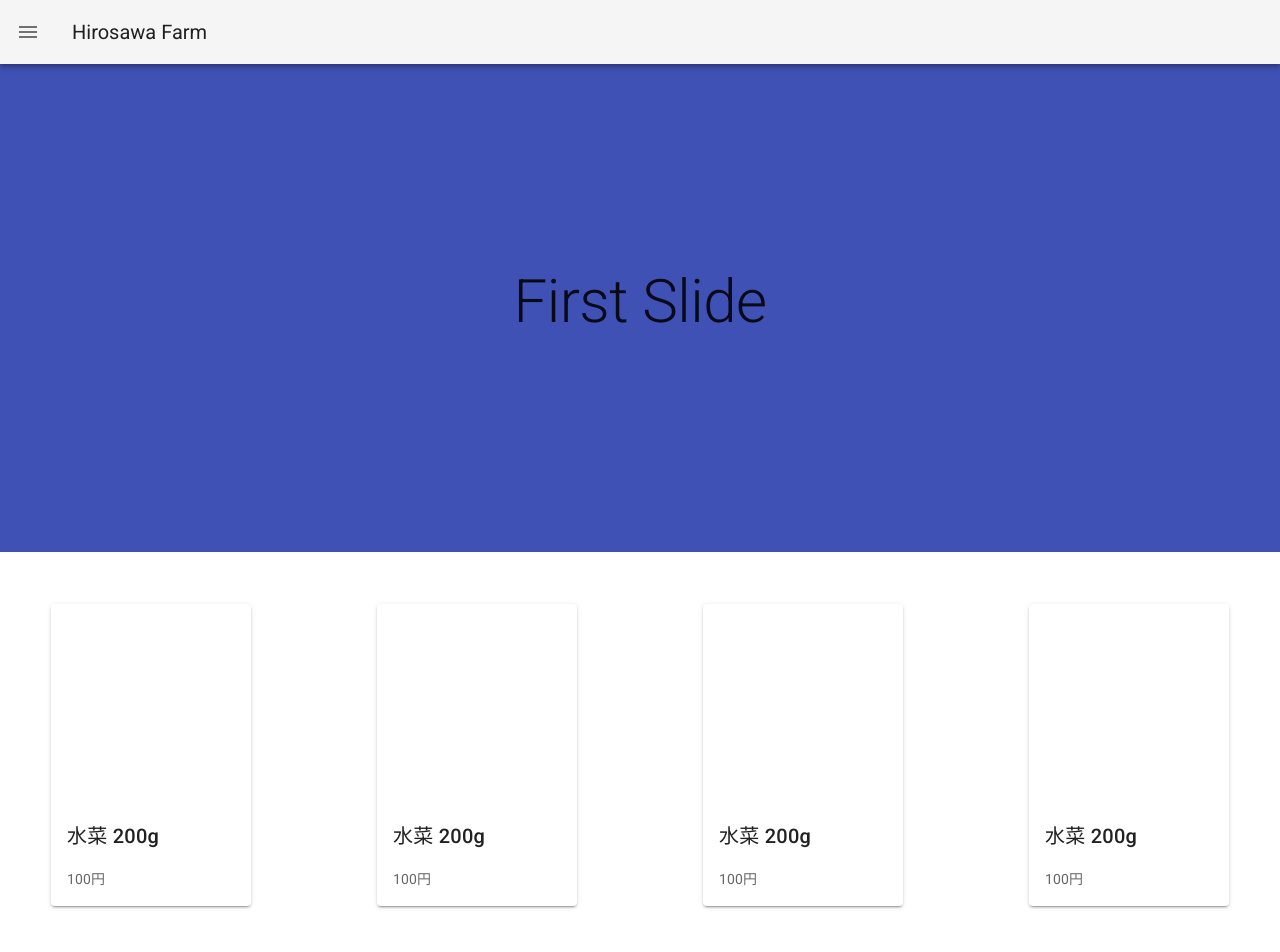
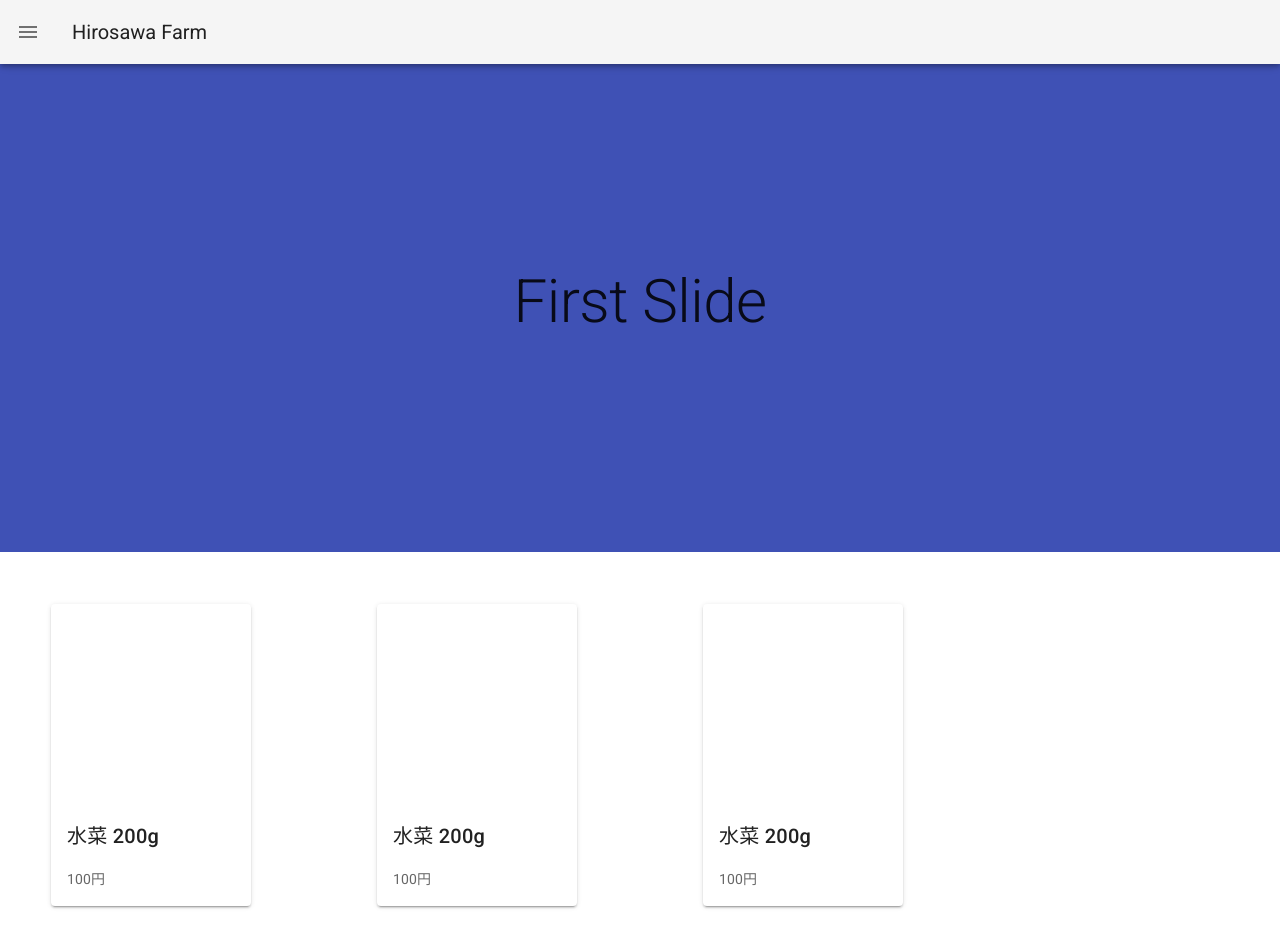
Before and after one commit to masayukihirosawa/farmHirosawa, a Vue app: page / in a window 1280 px wide. Shown: the top 952 px of the page. Built offline with nearby package versions, Linux system fonts and the light colour scheme.

Commit message:
item詳細ページ作成

```diff
--- a/src/components/ItemsList.vue
+++ b/src/components/ItemsList.vue
@@ -8,7 +8,10 @@
       sm="4"
       md="3"
     >
-      <v-card max-width="400">
+      <v-card
+        max-width="400"
+        :to="{ name: 'item-id', params: { id: item.id } }"
+      >
         <v-img :src="item.img" max-height="250" max-width="250"></v-img>
         <v-card-title>{{ item.title }}</v-card-title>
         <v-card-text>{{ item.prace }}円</v-card-text>
@@ -22,14 +25,24 @@ export default {
   data() {
     return {
       items: [
-        { title: "水菜 200g", prace: 100, img: require("@/assets/logo.png") },
-        { title: "水菜 200g", prace: 100, img: require("@/assets/logo.png") },
-        { title: "水菜 200g", prace: 100, img: require("@/assets/logo.png") },
-        { title: "水菜 200g", prace: 100, img: require("@/assets/logo.png") },
-        { title: "水菜 200g", prace: 100, img: require("@/assets/logo.png") },
-        { title: "水菜 200g", prace: 100, img: require("@/assets/logo.png") },
-        { title: "水菜 200g", prace: 100, img: require("@/assets/logo.png") },
-        { title: "水菜 200g", prace: 100, img: require("@/assets/logo.png") },
+        {
+          id: 1,
+          title: "水菜 200g",
+          prace: 100,
+          img: require("@/assets/logo.png"),
+        },
+        {
+          id: 2,
+          title: "水菜 200g",
+          prace: 100,
+          img: require("@/assets/logo.png"),
+        },
+        {
+          id: 3,
+          title: "水菜 200g",
+          prace: 100,
+          img: require("@/assets/logo.png"),
+        },
       ],
     };
   },
--- a/src/router.js
+++ b/src/router.js
@@ -1,6 +1,7 @@
 import Vue from "vue";
 import Router from "vue-router";
 import Home from "./views/Home";
+import Item from "./views/Item";
 import About from "./views/About";
 
 Vue.use(Router);
@@ -9,6 +10,14 @@ export default new Router({
   mode: "history",
   routes: [
     { path: "/", name: "home", component: Home },
+    { path: "/item/:id", name: "item-id", component: Item },
     { path: "/about", name: "about", component: About },
   ],
+  scrollBehavior(to, from, savedPosition) {
+    if (savedPosition) {
+      return savedPosition;
+    } else {
+      return { x: 0, y: 0 };
+    }
+  },
 });
--- /dev/null
+++ b/src/views/Item.vue
@@ -0,0 +1,7 @@
+<template>
+  <div>
+    <h3>
+      Item {{$route.params.id}}
+    </h3>
+  </div>
+</template>
```
